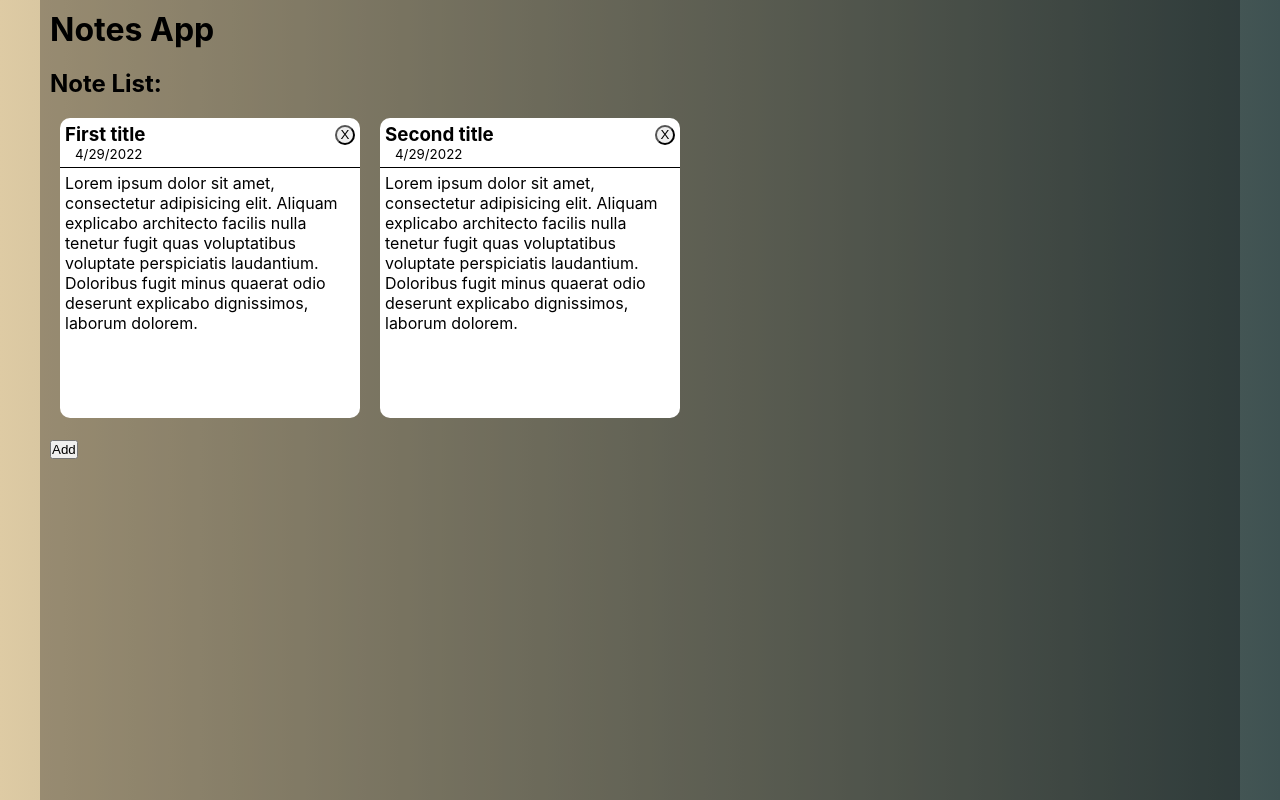
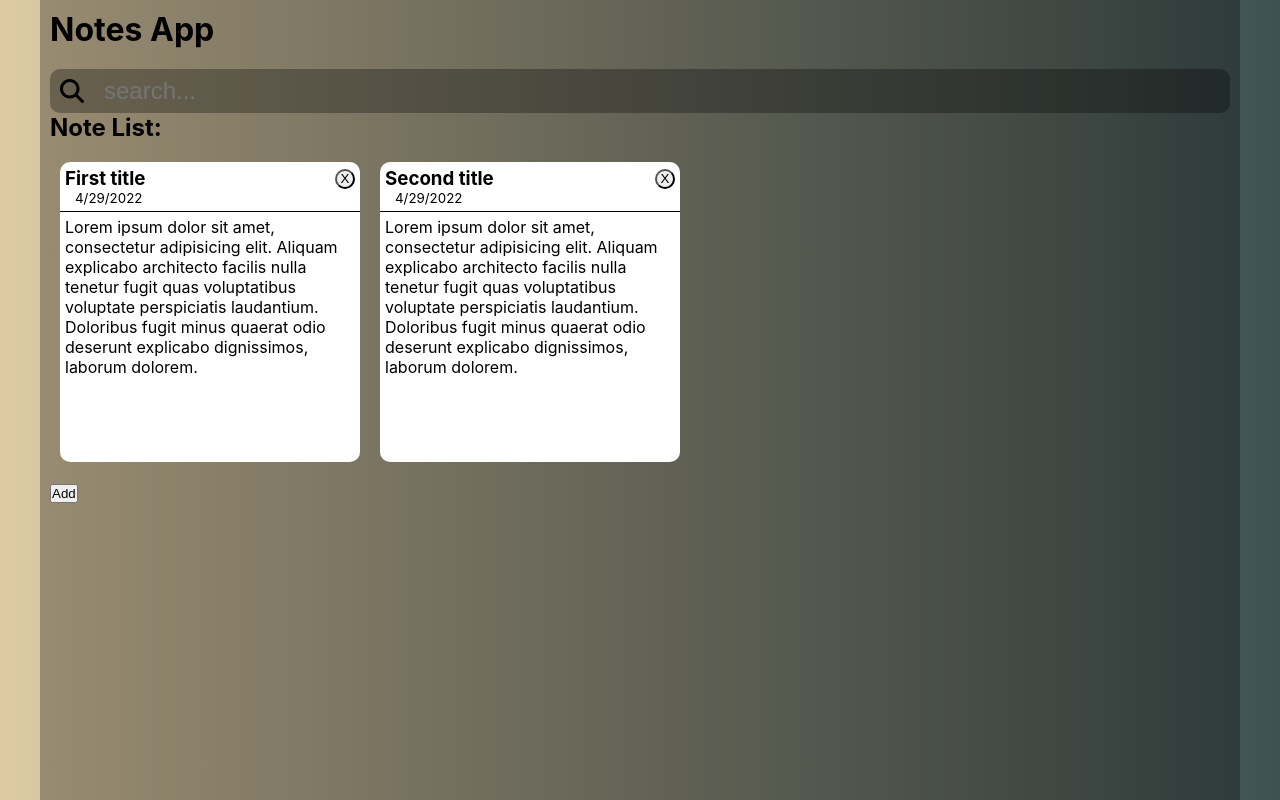
Before and after one commit to Artur-Majewski/notes-app, a React (Create React App) app: page / in a window 1280 px wide. Built offline with nearby package versions, Linux system fonts and the light colour scheme.

Commit message:
Added component responsible for searching notes

```diff
--- a/public/index.html
+++ b/public/index.html
@@ -9,6 +9,7 @@
       name="description"
       content="Web site created using create-react-app"
     />
+    <script src="https://kit.fontawesome.com/3e9510479e.js" crossorigin="anonymous"></script>
     <link rel="apple-touch-icon" href="%PUBLIC_URL%/logo192.png" />
     <!--
       manifest.json provides metadata used when your web app is installed on a
--- /dev/null
+++ b/src/components/molecules/Search/Search.module.scss
@@ -0,0 +1,28 @@
+.searchWrapper {
+  display: flex;
+  align-items: center;
+  width: 100%;
+  // padding: 10px;
+  border-radius: 10px;
+  background: rgba(0, 0, 0, 0.3);
+
+  & i {
+    padding: 10px;
+    font-size: 1.5rem;
+  }
+}
+
+.searchInput {
+  flex-grow: 1;
+  height: calc(20px + 1.5rem);
+  padding-left: 10px;
+  border: none;
+  border-radius: 5px;
+  font-size: 1.5rem;
+  background: transparent;
+
+  &:focus {
+    outline: none;
+    background: rgba(0, 0, 0, 0.1);
+  }
+}
--- /dev/null
+++ b/src/components/molecules/Search/Search.tsx
@@ -0,0 +1,22 @@
+import { ChangeEvent } from 'react';
+import styles from './Search.module.scss';
+
+interface Props {
+	searchNote: (searchText: string) => void;
+}
+
+export const Search = ({ searchNote }: Props) => {
+	const handleSearchNote = (event: ChangeEvent<HTMLInputElement>) => searchNote(event.currentTarget.value);
+
+	return (
+		<div className={styles.searchWrapper}>
+			<i className='fa-solid fa-magnifying-glass'></i>
+			<input
+				type='text'
+				className={styles.searchInput}
+				placeholder='search...'
+				onChange={handleSearchNote}
+			/>
+		</div>
+	);
+};
--- a/src/components/organisms/Main/Main.tsx
+++ b/src/components/organisms/Main/Main.tsx
@@ -1,12 +1,13 @@
-import { useState } from "react";
-import {v4 as uuid} from 'uuid'
-import { NotesList } from "../../molecules/NotesList/NotesList";
-import styles from './Main.module.scss'
-import { noteData } from "../../../data/data";
-import { AddNoteBlock } from "../../molecules/AddNoteWindow/AddNoteWindow";
+import { useState } from 'react';
+import { v4 as uuid } from 'uuid';
+import { NotesList } from '../../molecules/NotesList/NotesList';
+import styles from './Main.module.scss';
+import { noteData } from '../../../data/data';
+import { AddNoteBlock } from '../../molecules/AddNoteWindow/AddNoteWindow';
+import { Search } from '../../molecules/Search/Search';
 
 interface NoteData {
-  id: string;
+	id: string;
 	title: string;
 	content: string;
 	category: string;
@@ -14,15 +15,16 @@ interface NoteData {
 }
 
 export const Main = () => {
-	const [notes , setNotes] = useState(noteData);
+	const [notes, setNotes] = useState(noteData);
 	const [isAddNoteActiv, setIsAddNoteActiv] = useState(false);
+	const [searchNote, setSearchNote] = useState('');
 
-	const handleAddNoteToggle = () => setIsAddNoteActiv( prev => !prev)
+	const handleAddNoteToggle = () => setIsAddNoteActiv((prev) => !prev);
 
 	const handleRemoveNote = (id?: string) => {
-		const newNoteList = notes.filter(note => note.id !== id)
-		setNotes(newNoteList)
-	}
+		const newNoteList = notes.filter((note) => note.id !== id);
+		setNotes(newNoteList);
+	};
 
 	const handleAddNote = (title: string, category: string, content: string) => {
 		const newNote: NoteData = {
@@ -30,17 +32,30 @@ export const Main = () => {
 			title: title,
 			category: category,
 			content: content,
-			createAt: new Date().getTime()
-		}
-		setNotes([...notes, newNote])
-	}
+			createAt: new Date().getTime(),
+		};
+		setNotes([...notes, newNote]);
+	};
+
+	const handleFilterNote = (searchText: string) => {
+		return notes.filter((note) => note.content.includes(searchText) || note.title.includes(searchText));
+	};
 
 	return (
 		<main className={styles.wrapper}>
+			<Search searchNote={setSearchNote} />
 			<h2>Note List:</h2>
-      <NotesList noteData={notes} removeNote={handleRemoveNote}/>
+			<NotesList
+				noteData={handleFilterNote(searchNote)}
+				removeNote={handleRemoveNote}
+			/>
 			<button onClick={handleAddNoteToggle}>Add</button>
-			{isAddNoteActiv ? <AddNoteBlock handleAddNote={handleAddNote} handleAddNoteClose={handleAddNoteToggle}/> : null}
+			{isAddNoteActiv ? (
+				<AddNoteBlock
+					handleAddNote={handleAddNote}
+					handleAddNoteClose={handleAddNoteToggle}
+				/>
+			) : null}
 		</main>
 	);
 };
```
